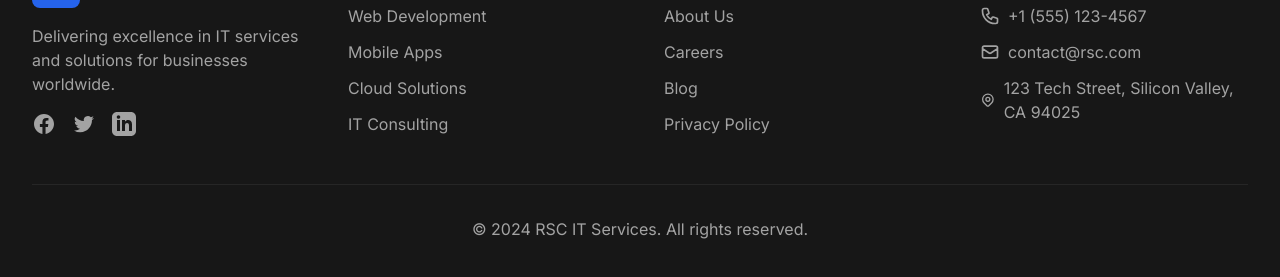
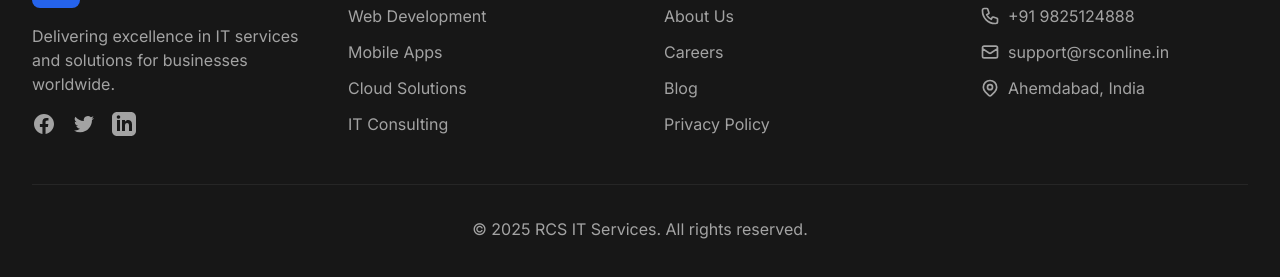
Before and after one commit to shubh-37/rsc-personal, a plain HTML site: page index.html in a window 1280 px wide. Shown: the part 4546-4823 px from the top of the page. Drawn offline with nearby package versions, Linux system fonts and the light colour scheme.

Commit message:
minor data update

```diff
--- a/index.html
+++ b/index.html
@@ -1539,27 +1539,27 @@
               <svg class="w-5 h-5 mr-2" fill="none" stroke="currentColor" viewBox="0 0 24 24">
                 <path stroke-linecap="round" stroke-linejoin="round" stroke-width="2" d="M3 5a2 2 0 012-2h3.28a1 1 0 01.948.684l1.498 4.493a1 1 0 01-.502 1.21l-2.257 1.13a11.042 11.042 0 005.516 5.516l1.13-2.257a1 1 0 011.21-.502l4.493 1.498a1 1 0 01.684.949V19a2 2 0 01-2 2h-1C9.716 21 3 14.284 3 6V5z"/>
               </svg>
-              +1 (555) 123-4567
+              +91 9825124888
             </li>
             <li class="flex items-center">
               <svg class="w-5 h-5 mr-2" fill="none" stroke="currentColor" viewBox="0 0 24 24">
                 <path stroke-linecap="round" stroke-linejoin="round" stroke-width="2" d="M3 8l7.89 5.26a2 2 0 002.22 0L21 8M5 19h14a2 2 0 002-2V7a2 2 0 00-2-2H5a2 2 0 00-2 2v10a2 2 0 002 2z"/>
               </svg>
-              contact@rsc.com
+              support@rsconline.in
             </li>
             <li class="flex items-center">
               <svg class="w-5 h-5 mr-2" fill="none" stroke="currentColor" viewBox="0 0 24 24">
                 <path stroke-linecap="round" stroke-linejoin="round" stroke-width="2" d="M17.657 16.657L13.414 20.9a1.998 1.998 0 01-2.827 0l-4.244-4.243a8 8 0 1111.314 0z"/>
                 <path stroke-linecap="round" stroke-linejoin="round" stroke-width="2" d="M15 11a3 3 0 11-6 0 3 3 0 016 0z"/>
               </svg>
-              123 Tech Street, Silicon Valley, CA 94025
+              Ahemdabad, India
             </li>
           </ul>
         </div>
       </div>
 
       <div class="border-t border-neutral-800 mt-12 pt-8">
-        <p class="text-center text-neutral-400">© 2024 RSC IT Services. All rights reserved.</p>
+        <p class="text-center text-neutral-400">© 2025 RCS IT Services. All rights reserved.</p>
       </div>
     </div>
   </footer>
```
